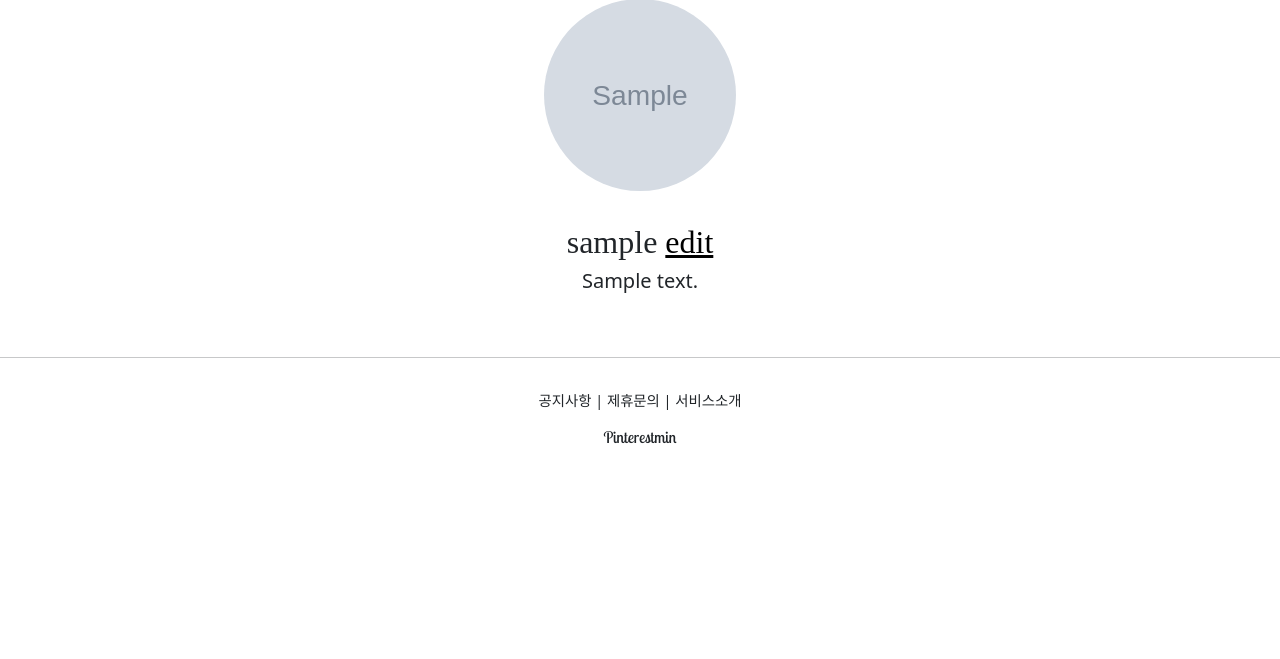
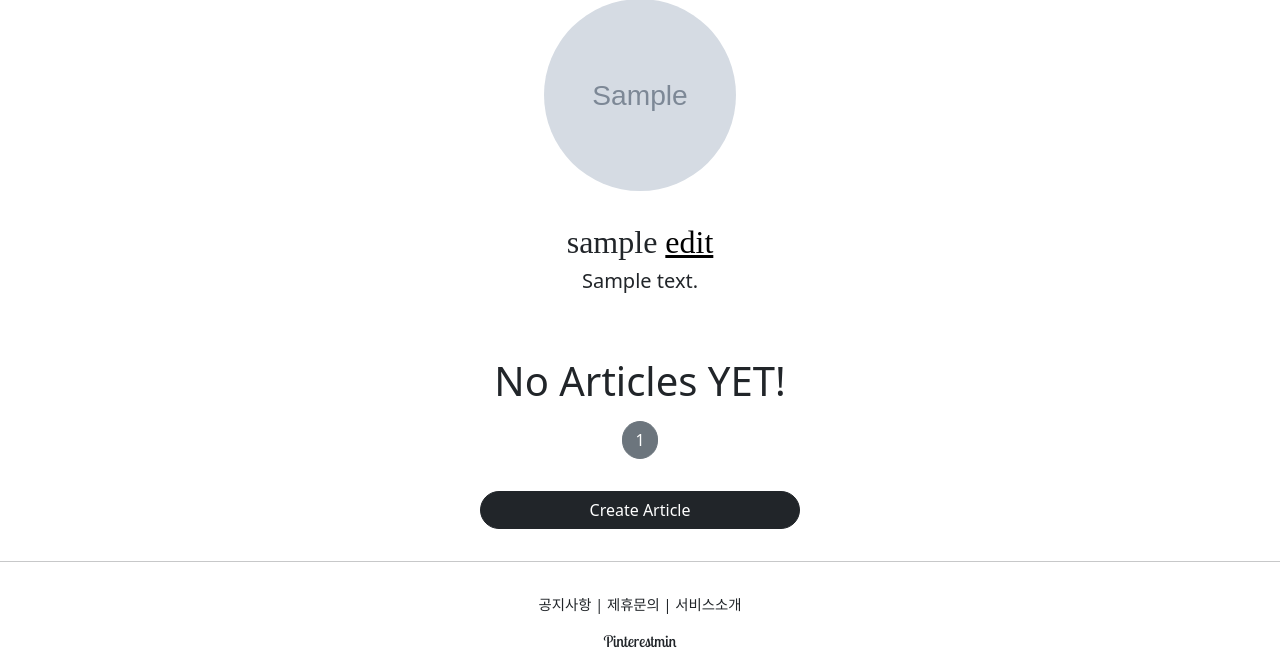
Before and after one commit to backend-kms/Pinterest-complete, a Django app: template accountapp/templates/accountapp/detail.html in a window 1280 px wide. Shown: the part 218-877 px from the top of the page. Before the commit the page ends 661 px from the top, so only its background shows below. Run offline with Django 4.2, Linux system fonts and the light colour scheme; the template is opened without the code that fills it: most values are stand-ins (such as "Sample title", 1, 10 or a date in 2020); grey boxes marked "Sample" are stand-in pictures; some libraries are stand-ins or nearby versions.

Commit message:
django course 41

```diff
--- /dev/null
+++ b/Templates/snippets/list_fragment.html
@@ -0,0 +1,50 @@
+
+{% load static %}
+
+
+<style>
+    .container {
+        padding: 0;
+        margin: 0 auto;
+    }
+
+    .container a {
+        width: 45%;
+        max-width: 250px;
+    }
+
+    .container div {
+      display: flex;
+      justify-content: center;
+      align-items: center;
+      border-radius: 1rem;
+    }
+
+    .container img {
+        width: 100%;
+        border-radius: 1rem;
+    }
+
+</style>
+    {% if article_list %}
+    <div class="container">
+        {% for article in article_list %}
+        <a href="{% url 'articleapp:detail' pk=article.pk %}">
+            {% include 'snippets/card.html' with article=article %}
+        </a>
+    {% endfor %}
+    </div>
+    <script src="{% static 'js/magicgrid.js' %}"></script>
+    {% else %}
+    <div class="text-center">
+        <h1>No Articles YET!</h1>
+    </div>
+    {% endif %}
+
+    {% include 'snippets/pagination.html' with page_obj=page_obj %}
+
+    <div style="text-align: center">
+        <a href="{% url 'articleapp:create' %}" class="btn btn-dark rounded-pill col-3 mt-3 mb-3 px-2">
+            Create Article
+        </a>
+    </div>
--- a/accountapp/templates/accountapp/detail.html
+++ b/accountapp/templates/accountapp/detail.html
@@ -41,6 +41,12 @@
         {% endif %}
 
       </div>
+
+    <div>
+
+        {% include 'snippets/list_fragment.html' with article_list=object_list %}
+
+    </div>
     </div>
 
 {% endblock %}
--- a/articleapp/forms.py
+++ b/articleapp/forms.py
@@ -6,4 +6,4 @@ from articleapp.models import Article
 class ArticleCreationForm(ModelForm):
     class Meta:
         model = Article
-        fields = ['title', 'image', 'content']
+        fields = ['title', 'image', 'project', 'content']
--- a/articleapp/models.py
+++ b/articleapp/models.py
@@ -2,9 +2,12 @@ from django.contrib.auth.models import User
 from django.db import models
 
 # Create your models here.
+from projectapp.models import Project
+
 
 class Article(models.Model):
-    writer = models.ForeignKey(User, on_delete=models.SET_NULL, related_name='article', null=True) # set_null은 게시글이 사라졌을 때 게시글 삭제x
+    writer = models.ForeignKey(User, on_delete=models.SET_NULL, related_name='article', null=True)
+    project = models.ForeignKey(Project, on_delete=models.SET_NULL, related_name='article', null=True)
 
     title = models.CharField(max_length=200, null=True)
     content = models.TextField(null=True)
```
Also changed, not shown: accountapp/views.py (+9 -2 lines), projectapp/templates/projectapp/detail.html (+7 -0 lines), projectapp/views.py (+9 -1 lines), articleapp/migrations/0002_article_project.py (added).
